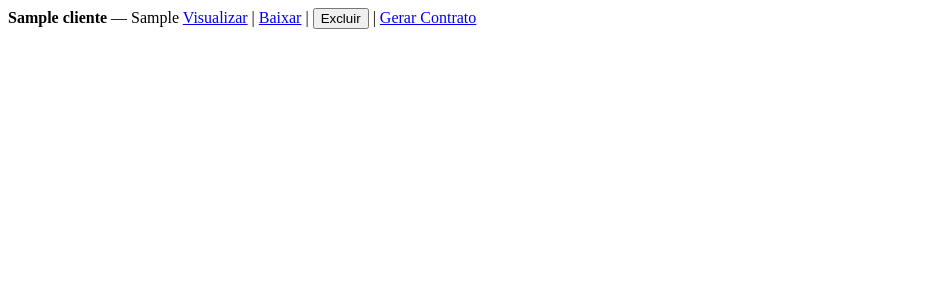
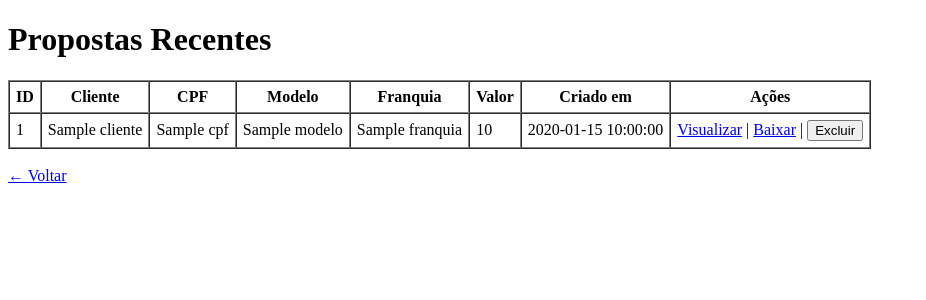
Before and after one commit to isenasoft/proposta-site, a Flask app: template templates/recentes.html in a window 1280 px wide. Shown: the top 300 px of the page, without its empty margins (0-926 px from the left). Run offline with Flask 3, Linux system fonts and the light colour scheme; the template is opened without the code that fills it: most values are stand-ins (such as "Sample title", 1, 10 or a date in 2020); some libraries are stand-ins or nearby versions.

Commit message:
Update recentes.html

```diff
--- a/templates/recentes.html
+++ b/templates/recentes.html
@@ -1,14 +1,44 @@
-{% for p in propostas %}
-  <div style="margin-bottom:12px;">
-    <b>{{ p.cliente }}</b> — {{ p.criado_em }}
+<!doctype html>
+<html>
+<head>
+  <meta charset="utf-8">
+  <title>Propostas Recentes</title>
+</head>
+<body>
+  <h1>Propostas Recentes</h1>
 
-    <a href="/proposta_view/{{ p.id }}" target="_blank">Visualizar</a> |
-    <a href="/proposta_download/{{ p.id }}">Baixar</a> |
+  <table border="1" cellpadding="6" cellspacing="0">
+    <tr>
+      <th>ID</th>
+      <th>Cliente</th>
+      <th>CPF</th>
+      <th>Modelo</th>
+      <th>Franquia</th>
+      <th>Valor</th>
+      <th>Criado em</th>
+      <th>Ações</th>
+    </tr>
+    {% for p in propostas %}
+    <tr>
+      <td>{{ p.id }}</td>
+      <td>{{ p.cliente }}</td>
+      <td>{{ p.cpf }}</td>
+      <td>{{ p.modelo }}</td>
+      <td>{{ p.franquia }}</td>
+      <td>{{ p.valor }}</td>
+      <td>{{ p.created_at }}</td>
+      <td>
+        <a href="/proposta/{{ p.id }}/ver" target="_blank">Visualizar</a> |
+        <a href="/proposta/{{ p.id }}/baixar">Baixar</a> |
+        <form method="POST" action="/proposta/{{ p.id }}/excluir" style="display:inline;" onsubmit="return confirm('Excluir esta proposta?');">
+          <button type="submit">Excluir</button>
+        </form>
+      </td>
+    </tr>
+    {% endfor %}
+  </table>
 
-    <form action="/proposta_delete/{{ p.id }}" method="post" style="display:inline;">
-      <button type="submit">Excluir</button>
-    </form>
-
-    | <a href="/contrato?proposta_id={{ p.id }}">Gerar Contrato</a>
-  </div>
-{% endfor %}
+  <br>
+  <a href="/">← Voltar</a>
+</body>
+</html>
```
